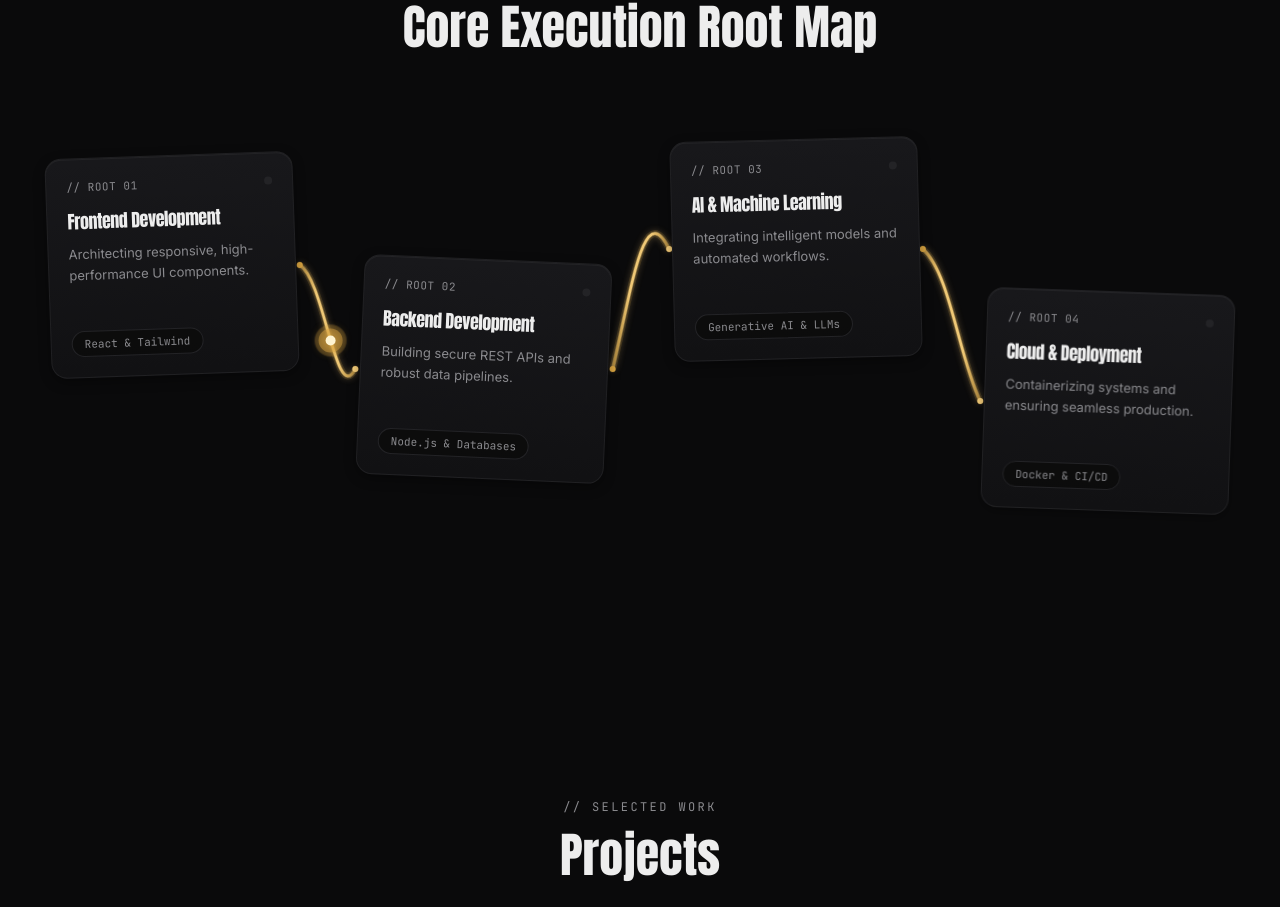
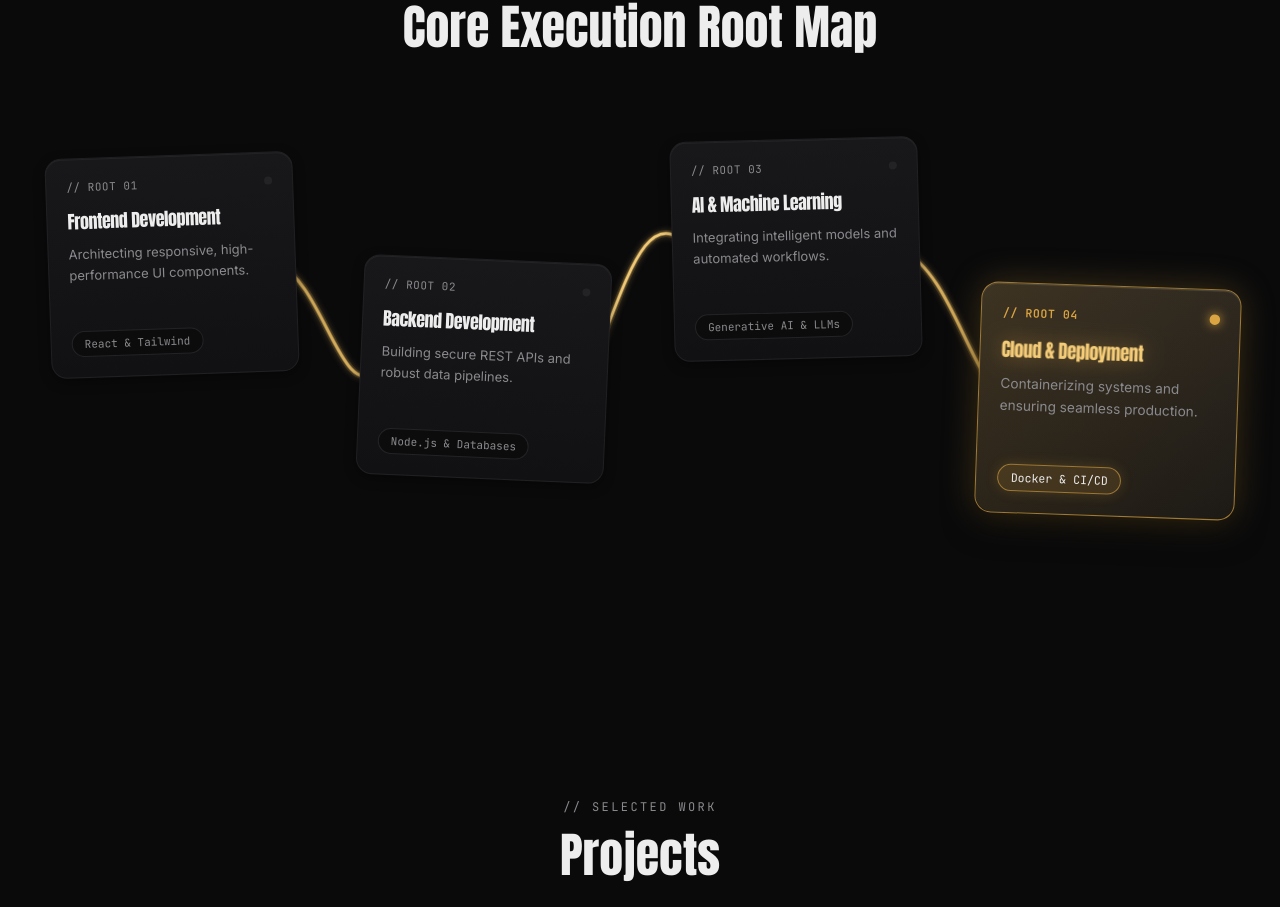
Before and after one commit to vedabrands/portfolio, a Next.js app: page / in a window 1280 px wide. Shown: the part 1941-2848 px from the top of the page. Built offline with nearby package versions, Linux system fonts and the light colour scheme.

Commit message:
feat(roadmap): merge wave paths into cards and implement continuous inside-card traversal with zero teleportation

```diff
--- a/src/components/Roadmap.tsx
+++ b/src/components/Roadmap.tsx
@@ -49,15 +49,10 @@ const cardLayout = [
   },
 ];
 
-interface Point {
-  x: number;
-  y: number;
-}
-
-interface SegmentData {
+interface PathStage {
   d: string;
-  start: Point;
-  end: Point;
+  isCurve: boolean;
+  cardIndex: number | null;
 }
 
 export default function Roadmap() {
@@ -65,7 +60,8 @@ export default function Roadmap() {
   const cardRefs = useRef<(HTMLDivElement | null)[]>([]);
   const segRefs = useRef<(SVGPathElement | null)[]>([]);
 
-  const [segments, setSegments] = useState<SegmentData[]>([]);
+  const [stages, setStages] = useState<PathStage[]>([]);
+  const [mergedPath, setMergedPath] = useState<string>("");
   const [dotPos, setDotPos] = useState<{ x: number; y: number; opacity: number }>({
     x: 0,
     y: 0,
@@ -74,62 +70,94 @@ export default function Roadmap() {
   const [activeDotCard, setActiveDotCard] = useState<number | null>(null);
   const [hoveredCard, setHoveredCard] = useState<number | null>(null);
 
-  // Measure card boundary points and generate the sweeping curved wave paths
+  // Measure card boundary points and generate the sweeping wave paths merging into cards
   const updateWavePath = () => {
     if (!containerRef.current) return;
     const containerRect = containerRef.current.getBoundingClientRect();
-    const cardBoxes: { lx: number; rx: number; cy: number }[] = [];
+    const cardBoxes: { cx: number; cy: number; lx: number; rx: number }[] = [];
 
     cardRefs.current.forEach((card) => {
       if (card) {
         const r = card.getBoundingClientRect();
         cardBoxes.push({
+          cx: r.left - containerRect.left + r.width / 2,
+          cy: r.top - containerRect.top + r.height / 2,
           lx: r.left - containerRect.left,
           rx: r.right - containerRect.left,
-          cy: r.top - containerRect.top + r.height / 2,
         });
       }
     });
 
     if (cardBoxes.length === 4) {
       const [c0, c1, c2, c3] = cardBoxes;
-      const newSegments: SegmentData[] = [];
+      const PENETRATION = 22; // 22px inside the card edge ensures seamless merging under card border
 
-      // Segment 0 -> 1: Card 1 (high) to Card 2 (low) — dips down into a sweeping valley before rising into Card 2
-      const dx01 = c1.lx - c0.rx;
-      const dy01 = c1.cy - c0.cy;
-      const cp0A = { x: c0.rx + dx01 * 0.45, y: c0.cy + dy01 * 0.15 };
-      const cp0B = { x: c1.lx - dx01 * 0.35, y: c1.cy + 38 }; // sweeps into a deep valley trough
-      const d0 = `M ${c0.rx} ${c0.cy} C ${cp0A.x} ${cp0A.y}, ${cp0B.x} ${cp0B.y}, ${c1.lx} ${c1.cy}`;
-      newSegments.push({
-        d: d0,
-        start: { x: c0.rx, y: c0.cy },
-        end: { x: c1.lx, y: c1.cy },
-      });
+      const x0_start = c0.cx;
+      const y0_start = c0.cy;
+      const x0_exit = c0.rx - PENETRATION;
+      const y0_exit = c0.cy;
 
-      // Segment 1 -> 2: Card 2 (low) to Card 3 (high) — crests UP over a high arc before descending into Card 3
-      const dx12 = c2.lx - c1.rx;
-      const cp1A = { x: c1.rx + dx12 * 0.35, y: c1.cy - (c1.cy - c2.cy) * 0.3 - 48 };
-      const cp1B = { x: c2.lx - dx12 * 0.45, y: c2.cy - 52 }; // high crest wave above the cards
-      const d1 = `M ${c1.rx} ${c1.cy} C ${cp1A.x} ${cp1A.y}, ${cp1B.x} ${cp1B.y}, ${c2.lx} ${c2.cy}`;
-      newSegments.push({
-        d: d1,
-        start: { x: c1.rx, y: c1.cy },
-        end: { x: c2.lx, y: c2.cy },
-      });
+      const x1_enter = c1.lx + PENETRATION;
+      const y1_enter = c1.cy;
+      const x1_exit = c1.rx - PENETRATION;
+      const y1_exit = c1.cy;
 
-      // Segment 2 -> 3: Card 3 (high) to Card 4 (lowest) — cascading long graceful S-curve slide
-      const dx23 = c3.lx - c2.rx;
-      const cp2A = { x: c2.rx + dx23 * 0.48, y: c2.cy + 25 };
-      const cp2B = { x: c3.lx - dx23 * 0.38, y: c3.cy - 45 };
-      const d2 = `M ${c2.rx} ${c2.cy} C ${cp2A.x} ${cp2A.y}, ${cp2B.x} ${cp2B.y}, ${c3.lx} ${c3.cy}`;
-      newSegments.push({
-        d: d2,
-        start: { x: c2.rx, y: c2.cy },
-        end: { x: c3.lx, y: c3.cy },
-      });
+      const x2_enter = c2.lx + PENETRATION;
+      const y2_enter = c2.cy;
+      const x2_exit = c2.rx - PENETRATION;
+      const y2_exit = c2.cy;
 
-      setSegments(newSegments);
+      const x3_enter = c3.lx + PENETRATION;
+      const y3_enter = c3.cy;
+      const x3_end = c3.cx;
+      const y3_end = c3.cy;
+
+      // Curve 0: Card 0 exit to Card 1 entrance (sweeping valley wave)
+      const dx01 = x1_enter - x0_exit;
+      const dy01 = y1_enter - y0_exit;
+      const cp0A = { x: x0_exit + dx01 * 0.45, y: y0_exit + dy01 * 0.15 };
+      const cp0B = { x: x1_enter - dx01 * 0.35, y: y1_enter + 38 };
+
+      // Curve 1: Card 1 exit to Card 2 entrance (high cresting wave arc)
+      const dx12 = x2_enter - x1_exit;
+      const cp1A = { x: x1_exit + dx12 * 0.35, y: y1_exit - (y1_exit - y2_enter) * 0.3 - 48 };
+      const cp1B = { x: x2_enter - dx12 * 0.45, y: y2_enter - 52 };
+
+      // Curve 2: Card 2 exit to Card 3 entrance (cascading S-curve slide)
+      const dx23 = x3_enter - x2_exit;
+      const cp2A = { x: x2_exit + dx23 * 0.48, y: y2_exit + 25 };
+      const cp2B = { x: x3_enter - dx23 * 0.38, y: y3_enter - 45 };
+
+      // 7 Stages of continuous physical movement without any teleportation:
+      // Stage 0: Inside Card 0 (start dwell)
+      // Stage 1: Curve 0 in open space (Card 0 -> Card 1)
+      // Stage 2: Inside Card 1 (moves through card while Card 1 glows)
+      // Stage 3: Curve 1 in open space (Card 1 -> Card 2)
+      // Stage 4: Inside Card 2 (moves through card while Card 2 glows)
+      // Stage 5: Curve 2 in open space (Card 2 -> Card 3)
+      // Stage 6: Inside Card 3 (moves to center while Card 3 glows)
+      const stageData: PathStage[] = [
+        { d: `M ${x0_start} ${y0_start} L ${x0_exit} ${y0_exit}`, isCurve: false, cardIndex: 0 },
+        { d: `M ${x0_exit} ${y0_exit} C ${cp0A.x} ${cp0A.y}, ${cp0B.x} ${cp0B.y}, ${x1_enter} ${y1_enter}`, isCurve: true, cardIndex: null },
+        { d: `M ${x1_enter} ${y1_enter} L ${x1_exit} ${y1_exit}`, isCurve: false, cardIndex: 1 },
+        { d: `M ${x1_exit} ${y1_exit} C ${cp1A.x} ${cp1A.y}, ${cp1B.x} ${cp1B.y}, ${x2_enter} ${y2_enter}`, isCurve: true, cardIndex: null },
+        { d: `M ${x2_enter} ${y2_enter} L ${x2_exit} ${y2_exit}`, isCurve: false, cardIndex: 2 },
+        { d: `M ${x2_exit} ${y2_exit} C ${cp2A.x} ${cp2A.y}, ${cp2B.x} ${cp2B.y}, ${x3_enter} ${y3_enter}`, isCurve: true, cardIndex: null },
+        { d: `M ${x3_enter} ${y3_enter} L ${x3_end} ${y3_end}`, isCurve: false, cardIndex: 3 },
+      ];
+
+      // Single continuous merged path running into and behind the cards
+      const merged = `M ${x0_start} ${y0_start} ` +
+        `L ${x0_exit} ${y0_exit} ` +
+        `C ${cp0A.x} ${cp0A.y}, ${cp0B.x} ${cp0B.y}, ${x1_enter} ${y1_enter} ` +
+        `L ${x1_exit} ${y1_exit} ` +
+        `C ${cp1A.x} ${cp1A.y}, ${cp1B.x} ${cp1B.y}, ${x2_enter} ${y2_enter} ` +
+        `L ${x2_exit} ${y2_exit} ` +
+        `C ${cp2A.x} ${cp2A.y}, ${cp2B.x} ${cp2B.y}, ${x3_enter} ${y3_enter} ` +
+        `L ${x3_end} ${y3_end}`;
+
+      setStages(stageData);
+      setMergedPath(merged);
     }
   };
 
@@ -139,88 +167,65 @@ export default function Roadmap() {
     return () => window.removeEventListener("resize", updateWavePath);
   }, []);
 
-  // Moving dot loop & auto-highlight synchronization (slow, deliberate glide pace)
+  // Moving dot loop & auto-highlight synchronization
+  // Physical movement: dot traverses inside cards (hidden behind opaque card) so zero teleportation occurs
   useEffect(() => {
     let animId: number;
     let startTime: number | null = null;
 
-    // Timeline durations:
-    // 8000ms travel per segment = ~8.0s slow glide across each sweeping connector
-    // 1600ms dwell per card = steady arrival activation
-    // Total cycle = 1600 (card 0) + 8000 (seg 0) + 1600 (card 1) + 8000 (seg 1) + 1600 (card 2) + 8000 (seg 2) + 2000 (card 3) + 1400 (fade/reset) = ~32.2s
-    const T_DWELL = 1600;
-    const T_TRAVEL = 8000;
-    const T_FINAL = 2000;
-    const T_FADE = 1400;
-
-    const t0 = 0;
-    const t1 = t0 + T_DWELL; // 1600: start seg 0
-    const t2 = t1 + T_TRAVEL; // 9600: arrive card 1
-    const t3 = t2 + T_DWELL; // 11200: start seg 1
-    const t4 = t3 + T_TRAVEL; // 19200: arrive card 2
-    const t5 = t4 + T_DWELL; // 20800: start seg 2
-    const t6 = t5 + T_TRAVEL; // 28800: arrive card 3
-    const t7 = t6 + T_FINAL; // 30800: start fade out
-    const TOTAL_CYCLE = t7 + T_FADE; // 32200ms
+    const STAGE_DURATIONS = [
+      1200, // Stage 0: Inside Card 0
+      8000, // Stage 1: Curve 0 travel
+      1800, // Stage 2: Move inside Card 1 (Card 1 glows)
+      8000, // Stage 3: Curve 1 travel
+      1800, // Stage 4: Move inside Card 2 (Card 2 glows)
+      8000, // Stage 5: Curve 2 travel
+      2000, // Stage 6: Move inside Card 3 (Card 3 glows)
+    ];
+    const T_FADE = 1500;
+    const TOTAL_DURATION = STAGE_DURATIONS.reduce((a, b) => a + b, 0) + T_FADE; // ~32.3s
 
     const animate = (timestamp: number) => {
       if (!startTime) startTime = timestamp;
-      const elapsed = (timestamp - startTime) % TOTAL_CYCLE;
+      const elapsed = (timestamp - startTime) % TOTAL_DURATION;
 
-      if (segments.length === 3) {
-        if (elapsed < t1) {
-          // Card 0 dwell: dot sits at start of segment 0 (right edge of Card 1)
-          const pt = segments[0].start;
-          setDotPos({ x: pt.x, y: pt.y, opacity: 1 });
-          setActiveDotCard(0);
-        } else if (elapsed < t2) {
-          // Segment 0 travel: Card 1 to Card 2
-          const segEl = segRefs.current[0];
-          if (segEl && segEl.getTotalLength) {
-            const progress = (elapsed - t1) / T_TRAVEL;
-            const pt = segEl.getPointAtLength(progress * segEl.getTotalLength());
+      if (stages.length === 7) {
+        let accum = 0;
+        let stageIndex = 0;
+        let stageElapsed = 0;
+        let isFading = false;
+
+        for (let i = 0; i < STAGE_DURATIONS.length; i++) {
+          if (elapsed < accum + STAGE_DURATIONS[i]) {
+            stageIndex = i;
+            stageElapsed = elapsed - accum;
+            break;
+          }
+          accum += STAGE_DURATIONS[i];
+        }
+
+        if (elapsed >= accum) {
+          isFading = true;
+          stageIndex = 6;
+          stageElapsed = STAGE_DURATIONS[6];
+        }
+
+        const stage = stages[stageIndex];
+        const stageEl = segRefs.current[stageIndex];
+
+        if (stageEl && stageEl.getTotalLength) {
+          const len = stageEl.getTotalLength();
+          const progress = Math.min(1, Math.max(0, stageElapsed / STAGE_DURATIONS[stageIndex]));
+          const pt = stageEl.getPointAtLength(progress * len);
+
+          if (isFading) {
+            const fade = 1 - (elapsed - accum) / T_FADE;
+            setDotPos({ x: pt.x, y: pt.y, opacity: Math.max(0, fade) });
+            setActiveDotCard(3);
+          } else {
             setDotPos({ x: pt.x, y: pt.y, opacity: 1 });
-            setActiveDotCard(progress > 0.88 ? 1 : null);
+            setActiveDotCard(stage.cardIndex);
           }
-        } else if (elapsed < t3) {
-          // Card 1 dwell: dot sits at end of segment 0 / start of segment 1
-          const pt = segments[0].end;
-          setDotPos({ x: pt.x, y: pt.y, opacity: 1 });
-          setActiveDotCard(1);
-        } else if (elapsed < t4) {
-          // Segment 1 travel: Card 2 to Card 3
-          const segEl = segRefs.current[1];
-          if (segEl && segEl.getTotalLength) {
-            const progress = (elapsed - t3) / T_TRAVEL;
-            const pt = segEl.getPointAtLength(progress * segEl.getTotalLength());
-            setDotPos({ x: pt.x, y: pt.y, opacity: 1 });
-            setActiveDotCard(progress > 0.88 ? 2 : null);
-          }
-        } else if (elapsed < t5) {
-          // Card 2 dwell: dot sits at end of segment 1 / start of segment 2
-          const pt = segments[1].end;
-          setDotPos({ x: pt.x, y: pt.y, opacity: 1 });
-          setActiveDotCard(2);
-        } else if (elapsed < t6) {
-          // Segment 2 travel: Card 3 to Card 4
-          const segEl = segRefs.current[2];
-          if (segEl && segEl.getTotalLength) {
-            const progress = (elapsed - t5) / T_TRAVEL;
-            const pt = segEl.getPointAtLength(progress * segEl.getTotalLength());
-            setDotPos({ x: pt.x, y: pt.y, opacity: 1 });
-            setActiveDotCard(progress > 0.88 ? 3 : null);
-          }
-        } else if (elapsed < t7) {
-          // Card 3 dwell: dot sits at end of segment 2 (entrance of Card 4)
-          const pt = segments[2].end;
-          setDotPos({ x: pt.x, y: pt.y, opacity: 1 });
-          setActiveDotCard(3);
-        } else {
-          // Fade out and cycle back to Card 0
-          const fadeProgress = (elapsed - t7) / T_FADE;
-          const pt = segments[2].end;
-          setDotPos({ x: pt.x, y: pt.y, opacity: Math.max(0, 1 - fadeProgress * 1.8) });
-          setActiveDotCard(3);
         }
       }
 
@@ -229,7 +234,7 @@ export default function Roadmap() {
 
     animId = requestAnimationFrame(animate);
     return () => cancelAnimationFrame(animId);
-  }, [segments]);
+  }, [stages]);
 
   return (
     <section id="roadmap" className="py-20 md:py-32 relative overflow-hidden">
@@ -278,56 +283,55 @@ export default function Roadmap() {
               </filter>
             </defs>
 
-            {/* Hidden paths for getPointAtLength measurements */}
-            {segments.map((seg, sIdx) => (
+            {/* Hidden individual stage paths for getPointAtLength measurement */}
+            {stages.map((stg, sIdx) => (
               <path
                 key={`meas-${sIdx}`}
                 ref={(el) => {
                   segRefs.current[sIdx] = el;
                 }}
-                d={seg.d}
+                d={stg.d}
                 fill="none"
                 stroke="transparent"
                 strokeWidth="1"
               />
             ))}
 
-            {/* Solid, Subtly Glowing Wave Connectors (Not Dashed!) */}
-            {segments.map((seg, sIdx) => (
-              <g key={`vis-${sIdx}`}>
+            {/* Seamless, Solid Luminous Wave Path merging into and behind cards */}
+            {mergedPath && (
+              <g>
                 {/* 1. Deep ambient glow stroke */}
                 <path
-                  d={seg.d}
+                  d={mergedPath}
                   fill="none"
                   stroke="rgba(217, 164, 65, 0.16)"
                   strokeWidth="7"
                   strokeLinecap="round"
+                  strokeLinejoin="round"
                 />
                 {/* 2. Soft luminous aura */}
                 <path
-                  d={seg.d}
+                  d={mergedPath}
                   fill="none"
                   stroke="rgba(245, 205, 121, 0.35)"
                   strokeWidth="4"
                   strokeLinecap="round"
+                  strokeLinejoin="round"
                   filter="url(#lineGlow)"
                 />
                 {/* 3. Solid crisp gold core */}
                 <path
-                  d={seg.d}
+                  d={mergedPath}
                   fill="none"
                   stroke="url(#solidWaveGradient)"
                   strokeWidth="2.5"
                   strokeLinecap="round"
+                  strokeLinejoin="round"
                 />
+              </g>
+            )}
 
-                {/* Subtle terminal node anchors where line touches card edges */}
-                <circle cx={seg.start.x} cy={seg.start.y} r="3" fill="#D9A441" />
-                <circle cx={seg.end.x} cy={seg.end.y} r="3" fill="#F5CD79" />
-              </g>
-            ))}
-
-            {/* Glowing Traveling Dot */}
+            {/* Glowing Traveling Dot (Travels continuously along the path — naturally hidden behind opaque cards) */}
             {dotPos.opacity > 0 && (
               <g
                 transform={`translate(${dotPos.x}, ${dotPos.y})`}
```
